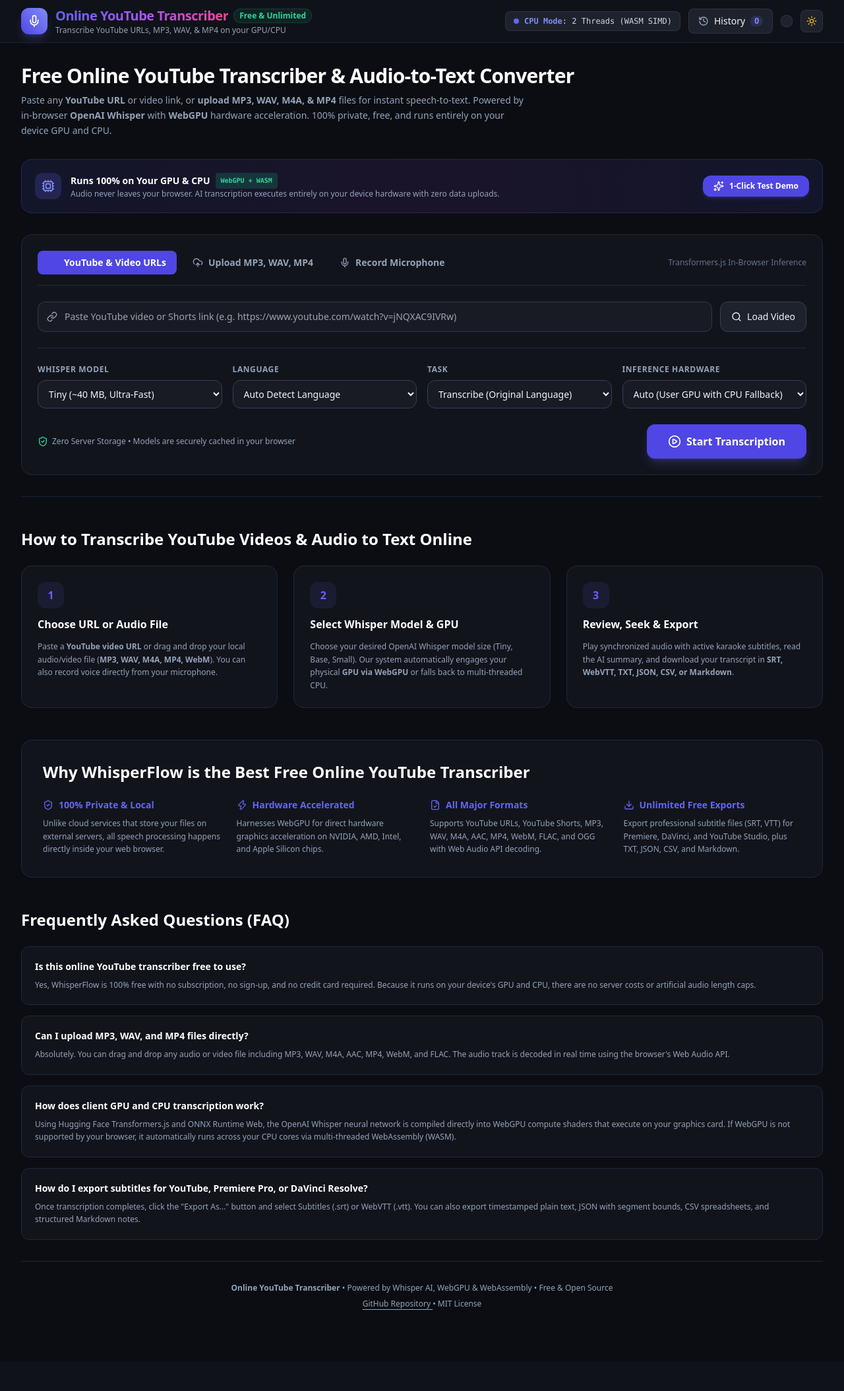
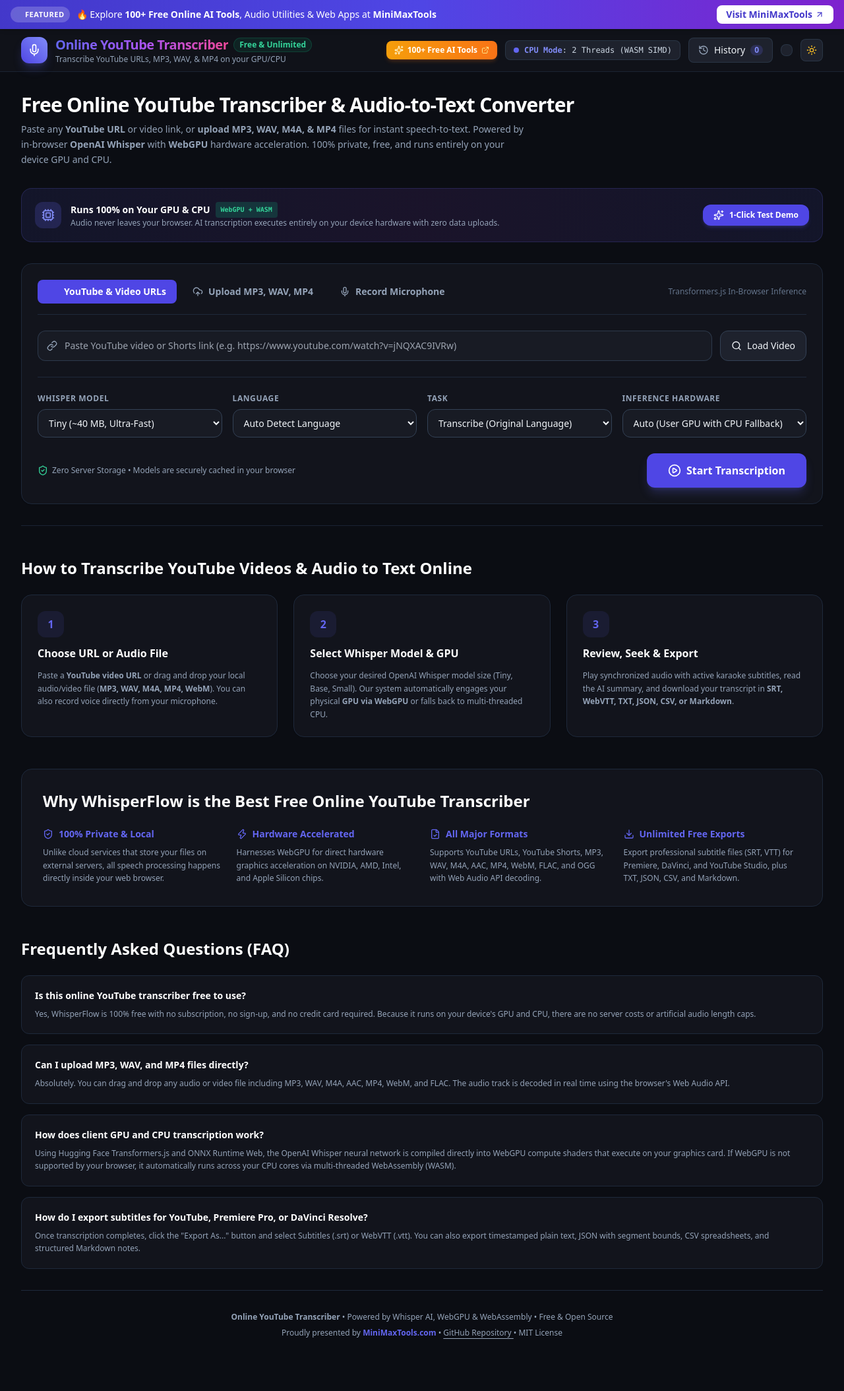
Before and after one commit to umeshkumar20540-oss/free-online-youtube-transcriber-audio-to-text-converter, a FastAPI app: page / in a window 1280 px wide. Shown: the whole page at 66% size. Before the commit the page ends 1985 px from the top, so only its background shows below. Run offline with FastAPI, Linux system fonts and the light colour scheme; some libraries are stand-ins or nearby versions.

Commit message:
feat: add high-converting top banner and traffic driver links to MiniMaxTools

```diff
--- a/templates/index.html
+++ b/templates/index.html
@@ -88,8 +88,28 @@
 </head>
 <body class="bg-slate-50 dark:bg-surface-950 text-slate-800 dark:text-slate-100 min-h-screen flex flex-col font-sans transition-colors duration-200">
 
+  <!-- Top Sticky Announcement Bar (Highest Visibility & Clickable Placement) -->
+  <aside class="sticky top-0 z-50 bg-gradient-to-r from-brand-700 via-indigo-600 to-purple-700 text-white px-4 py-2 text-xs sm:text-sm font-medium shadow-md">
+    <div class="max-w-7xl mx-auto flex items-center justify-between gap-3">
+      <div class="flex items-center space-x-2.5 truncate">
+        <span class="px-2 py-0.5 rounded-full bg-white/20 text-white font-extrabold text-[10px] sm:text-[11px] uppercase tracking-wider shrink-0 flex items-center gap-1.5">
+          <span class="w-2 h-2 rounded-full bg-emerald-400 animate-ping"></span>
+          <span>Featured</span>
+        </span>
+        <span class="truncate">
+          🔥 Explore <strong>100+ Free Online AI Tools</strong>, Audio Utilities &amp; Web Apps at <strong>MiniMaxTools</strong>
+        </span>
+      </div>
+      <a href="https://tinyurl.com/4xtf9sye" target="_blank" rel="noopener noreferrer"
+         class="shrink-0 px-3.5 py-1 rounded-lg bg-white text-brand-700 hover:bg-slate-100 font-bold transition flex items-center space-x-1 shadow-sm hover:shadow text-xs sm:text-sm">
+        <span>Visit MiniMaxTools</span>
+        <i data-lucide="arrow-up-right" class="w-3.5 h-3.5"></i>
+      </a>
+    </div>
+  </aside>
+
   <!-- Navigation / Header -->
-  <header class="sticky top-0 z-40 backdrop-blur-md bg-white/80 dark:bg-surface-900/80 border-b border-slate-200 dark:border-slate-800/80">
+  <header class="sticky top-[37px] z-40 backdrop-blur-md bg-white/80 dark:bg-surface-900/80 border-b border-slate-200 dark:border-slate-800/80">
     <div class="max-w-7xl mx-auto px-4 sm:px-6 lg:px-8 h-16 flex items-center justify-between">
       <div class="flex items-center space-x-3">
         <div class="w-10 h-10 rounded-xl bg-gradient-to-tr from-brand-600 to-indigo-400 flex items-center justify-center text-white shadow-lg shadow-brand-500/25">
@@ -105,6 +125,15 @@
       </div>
 
       <div class="flex items-center space-x-3">
+        <!-- More Free AI Tools Button (Traffic Driver) -->
+        <a href="https://tinyurl.com/4xtf9sye" target="_blank" rel="noopener noreferrer"
+           class="flex items-center space-x-1.5 px-3 py-1.5 rounded-lg bg-gradient-to-r from-amber-500 to-orange-500 hover:from-amber-400 hover:to-orange-400 text-white text-xs font-bold shadow-md shadow-orange-500/20 transition transform hover:scale-105" title="Explore 100+ Free AI Tools on MiniMaxTools">
+          <i data-lucide="sparkles" class="w-3.5 h-3.5 text-amber-100"></i>
+          <span class="hidden sm:inline">100+ Free AI Tools</span>
+          <span class="sm:hidden">More Tools</span>
+          <i data-lucide="external-link" class="w-3 h-3 text-amber-200"></i>
+        </a>
+
         <!-- Hardware Badge -->
         <div id="hardwareBadge" class="hidden sm:flex items-center space-x-2 px-3 py-1.5 rounded-lg bg-slate-100 dark:bg-surface-800 border border-slate-200 dark:border-slate-700/60 text-xs">
           <span class="relative flex h-2 w-2">
@@ -428,6 +457,24 @@
           </div>
         </div>
 
+        <!-- Traffic Driver Promotion Card in Results -->
+        <div class="mt-4 p-3.5 rounded-xl bg-gradient-to-r from-brand-500/10 via-purple-500/10 to-indigo-500/10 border border-brand-500/20 flex flex-col sm:flex-row items-center justify-between gap-3 text-xs">
+          <div class="flex items-center space-x-2.5">
+            <div class="w-8 h-8 rounded-lg bg-brand-500/20 text-brand-400 flex items-center justify-center shrink-0">
+              <i data-lucide="sparkles" class="w-4 h-4"></i>
+            </div>
+            <div>
+              <p class="font-bold text-slate-900 dark:text-white">Looking for more free AI tools &amp; media utilities?</p>
+              <p class="text-slate-600 dark:text-slate-400">Discover 100+ free online web tools, audio generators, and AI apps on MiniMaxTools.</p>
+            </div>
+          </div>
+          <a href="https://tinyurl.com/4xtf9sye" target="_blank" rel="noopener noreferrer"
+             class="px-4 py-2 rounded-lg bg-gradient-to-r from-brand-600 to-indigo-600 hover:from-brand-500 hover:to-indigo-500 text-white font-bold flex items-center space-x-1.5 shadow-md shadow-brand-500/20 transition shrink-0">
+            <span>Explore MiniMaxTools</span>
+            <i data-lucide="arrow-up-right" class="w-3.5 h-3.5"></i>
+          </a>
+        </div>
+
         <!-- Built-in Synchronized Audio Player -->
         <div class="mt-6 bg-slate-50 dark:bg-surface-850 border border-slate-200 dark:border-slate-800 rounded-xl p-4 flex flex-col sm:flex-row items-center gap-4">
           <audio id="audioPlayer" controls class="w-full flex-1 h-10 rounded-lg focus:outline-none"></audio>
@@ -630,6 +677,7 @@
         <strong>Online YouTube Transcriber</strong> &bull; Powered by Whisper AI, WebGPU &amp; WebAssembly &bull; Free &amp; Open Source
       </p>
       <p>
+        Proudly presented by <a href="https://tinyurl.com/4xtf9sye" target="_blank" rel="noopener noreferrer" class="font-bold text-brand-500 hover:underline">MiniMaxTools.com</a> &bull;
         <a href="https://github.com/umeshkumar20540-oss/youtube-transcriber" target="_blank" rel="noopener noreferrer" class="hover:text-brand-500 transition underline underline-offset-4">
           GitHub Repository
         </a>
```
Also changed, not shown: index.html (+49 -1 lines), README.md.
